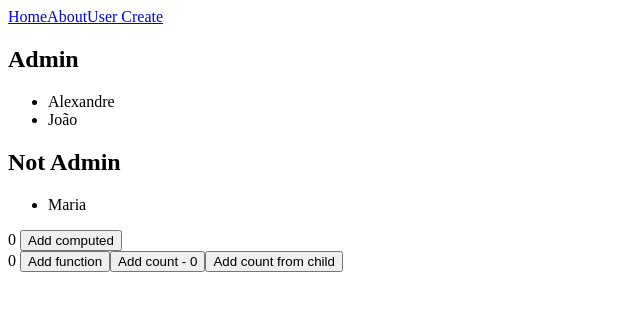
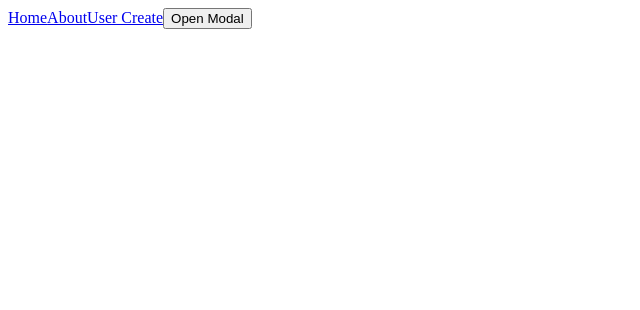
Before and after one commit to rederson/curso-vue-3, a Vue app in the folder frontend/: page / in a window 1280 px wide. Shown: the top 310 px of the page, without its empty margins (0-640 px from the left). Built offline with nearby package versions, Linux system fonts and the light colour scheme.

Commit message:
Slots com composition-api

```diff
--- a/frontend/src/App.vue
+++ b/frontend/src/App.vue
@@ -2,13 +2,6 @@
   <Nav />
 
   <router-view></router-view>
-
-  <button @click="count++">Add count - {{ count }}</button>
-  <!--<CountChild v-on:addCount="count++" />-->
-
-  <!--<CountChild v-on:addCount="(value) => count+=value" />-->
-
-    <CountChild v-on:addCount="add" />
 
 </template>
 
--- /dev/null
+++ b/frontend/src/components/Modal.vue
@@ -0,0 +1,16 @@
+<template>
+
+<slot name="header"></slot><br>
+<slot></slot><br>
+
+<slot name="footer"></slot>
+
+</template>
+
+<script setup>
+
+</script>
+
+<style scoped>
+
+</style>
--- a/frontend/src/views/HomeView.vue
+++ b/frontend/src/views/HomeView.vue
@@ -1,32 +1,36 @@
 <template>
-  <h2>Admin</h2>
-  <ul>
-    <template v-for="(user, index) in users" :key="index">
-      <li v-if="user.is_admin">{{ user.firstName }}</li>
-    </template>
-  </ul>
-
-  <h2>Not Admin</h2>
-
-  <ul id="dois">
-      <li v-for="(user, index) in usersNotAdmin" :key="index">{{ user.firstName }}</li>
-  </ul>
-
-  {{  countComputer }}
-  <button @click="computedCount++">Add computed</button>
+  <button @click="openModal = true">Open Modal</button>
   <br>
 
-  {{ countFunction() }}
-  <button @click="functionCount++">Add function</button>
+<template v-if="openModal">
+<Modal>
+
+  <template #header>Header do Slot</template>
+  <template #default>
+    <form action="" method="get">
+      <input type="text" placeholder="Email">
+      <input type="text" placeholder="senha">
+      <button>Login</button>
+    </form>
+
+    Modal de conteundo default</template>
+  <template #footer>Footer do slot</template>
+
+</Modal>
+</template>
+
 
 </template>
 <script setup>
 import { computed, reactive, ref } from "vue";
+import Modal from '@/components/Modal.vue';
 
 const user = reactive({
   firstName: "Alexandre",
   lastName: "Cardoso",
 });
+
+const openModal = ref(false);
 
 const computedCount = ref(0);
 const functionCount = ref(0);
```
